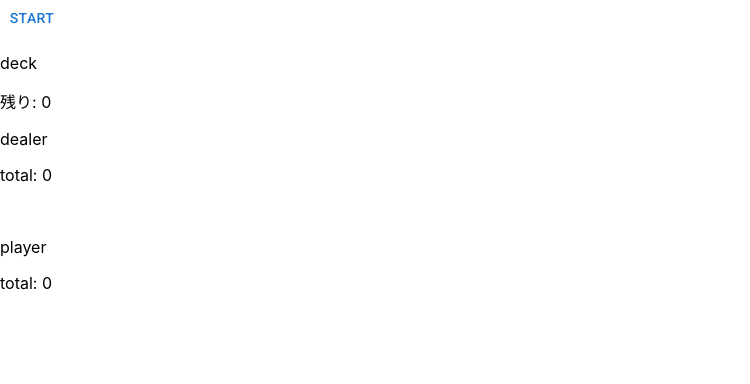
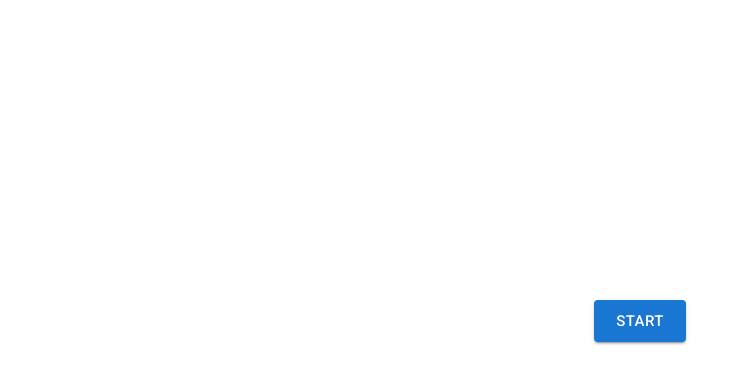
Before and after one commit to pheni-18/blackjack-react, a React (Create React App) app: page / in a window 1280 px wide. Shown: the top 384 px of the page, without its empty margins (0-750 px from the left). Built offline with nearby package versions, Linux system fonts and the light colour scheme.

Commit message:
add waiting view

```diff
--- a/src/HomePage.tsx
+++ b/src/HomePage.tsx
@@ -2,8 +2,8 @@ import React from 'react';
 import { CardInfo, People } from './types';
 import { Button } from '@mui/material';
 import { sleep, shuffleArray } from './utils';
+import { WaitingView } from './components'
 
-// TODO: blackjackを追加する
 // TODO: designをいい感じにする
 
 export interface HomePageProps {};
@@ -179,9 +179,12 @@ export const HomePage: React.FC<HomePageProps> = (props) => {
 
     return (
         <>
-            {gameStatus == 'waiting' && (
-                <Button onClick={handleStart}>Start</Button>
-            )}
+            {gameStatus == 'waiting' ? (
+                <WaitingView
+                    onClick={handleStart}
+                />
+            ) : (
+                <>
                     {gameStatus == 'player' && (
                         <>
                             <Button onClick={handleHit}>Hit</Button>
@@ -231,5 +234,7 @@ export const HomePage: React.FC<HomePageProps> = (props) => {
                         <p>burst!</p>
                     )}
                 </>
+            )}
+        </>
     )
 }
--- /dev/null
+++ b/src/components/WaitingView.tsx
@@ -0,0 +1,33 @@
+import { Button, Grid } from '@mui/material';
+import { styled } from '@mui/system';
+
+const StyledButton = styled(Button)({
+    marginTop: 300,
+});
+
+
+export interface WaitingViewProps {
+    onClick: () => void;
+};
+
+export const WaitingView: React.FC<WaitingViewProps> = (props) => {
+    const { onClick } = props;
+
+    return (
+        <>
+            <Grid
+                container
+                alignItems='center'
+                justifyContent='center'
+            >
+                <StyledButton
+                    variant='contained'
+                    onClick={onClick}
+                    size='large'
+                >
+                    Start
+                </StyledButton>
+            </Grid>
+        </>
+    );
+};
--- /dev/null
+++ b/src/components/index.ts
@@ -0,0 +1 @@
+export * from './WaitingView';
```
Lines whose indentation alone changed are shown as unchanged.
